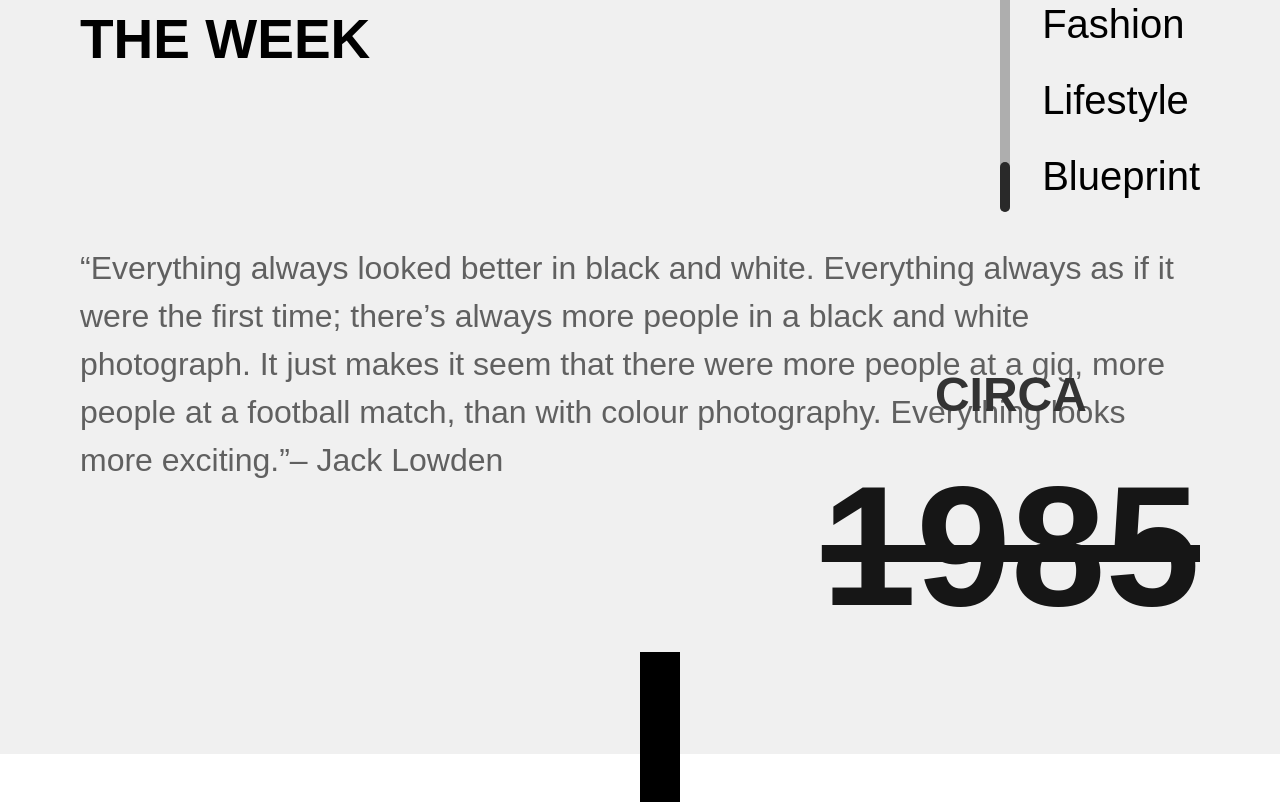
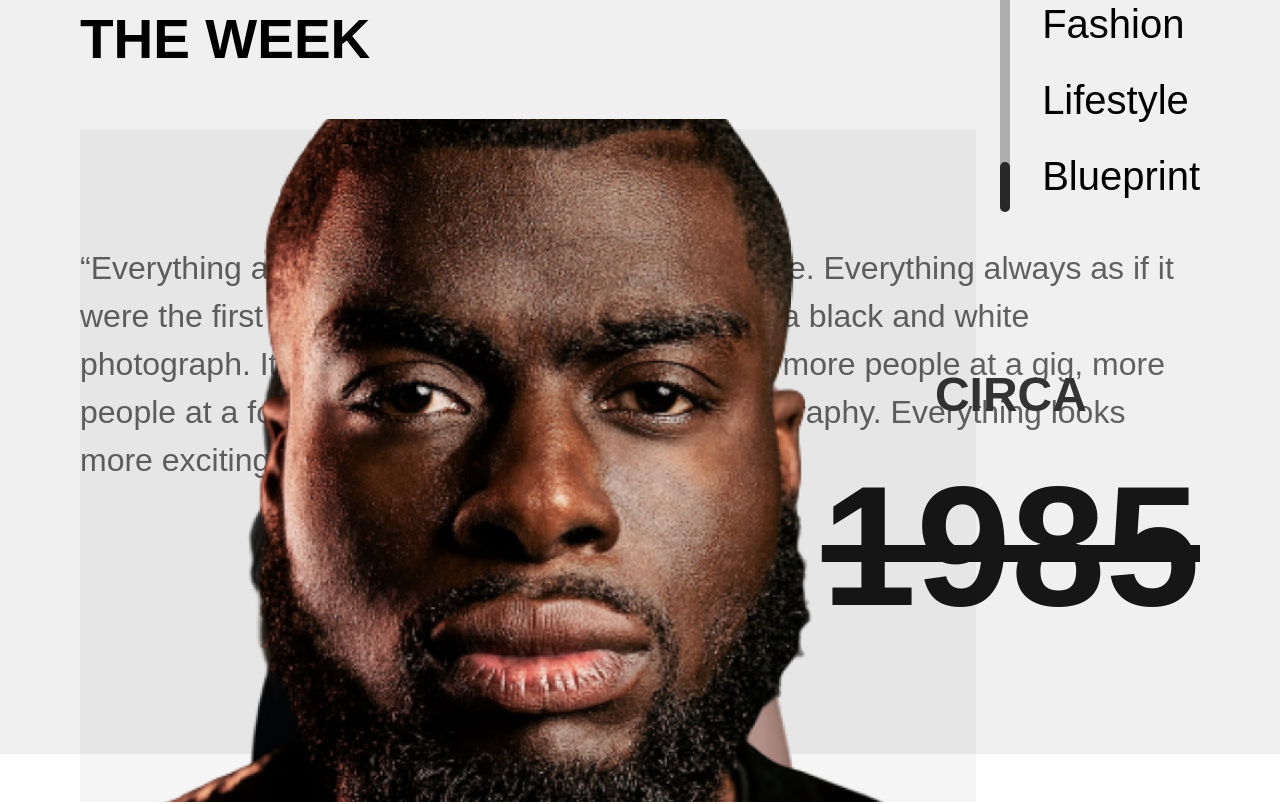
Before and after one commit to eniiku/Artsy, a React (Vite) app: page / in a window 1280 px wide. Shown: the part 4220-5024 px from the top of the page. Built offline with nearby package versions, Linux system fonts and the light colour scheme; a web font is replaced by a local one.

Commit message:
feat(Home): add images to creator's section

```diff
--- a/src/views/Home/HomePage/HomePage.tsx
+++ b/src/views/Home/HomePage/HomePage.tsx
@@ -4,6 +4,9 @@ import styles from '@/styles';
 import chevronLeftIcon from '@/assets/icons/chevron/icon-chevron-left-outlined.svg';
 import chevronRightIcon from '@/assets/icons/chevron/icon-chevron-right-outlined.svg';
 import arrowOutlinedIcon from '@/assets/icons/chevron/icon-arrow-right.svg';
+import creator1 from '@/assets/images/icon-creator-1.png';
+import creator2 from '@/assets/images/icon-creator-2.png';
+import creator3 from '@/assets/images/icon-creator-3.png';
 import { Link, Footer } from '@/components/layout';
 import products from '@/data/products.json';
 
@@ -291,7 +294,16 @@ const HomePage = () => {
           </p>
         </div>
 
-        <div className='absolute z-30 bottom-0 left-[40%] w-[40px] h-[150px] bg-black lg:left-[50%] lg:-bottom-12'></div>
+        <div>
+          {[creator1, creator2, creator3].map((creator) => (
+            <img
+              key={creator}
+              src={creator}
+              alt=' '
+              className='hidden lg:block absolute z-30 w-[70%] lg:-bottom-12'
+            />
+          ))}
+        </div>
       </section>
 
       {/* Footer Section */}
```
Also changed, not shown: src/assets/images/icon-creator-3.png.
